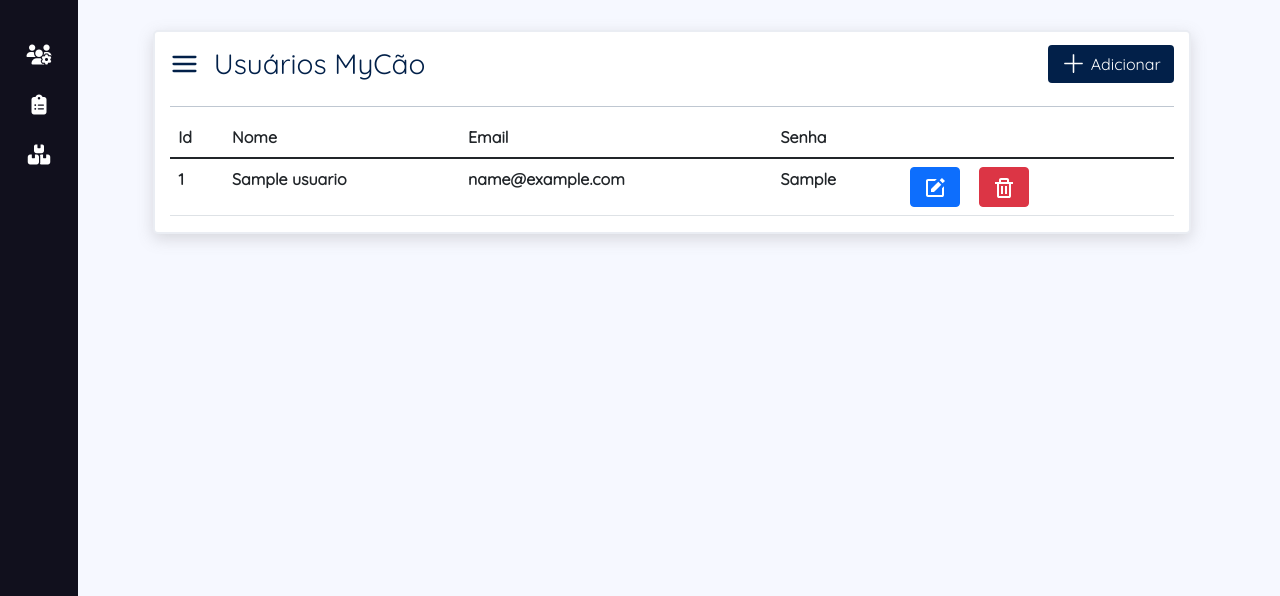
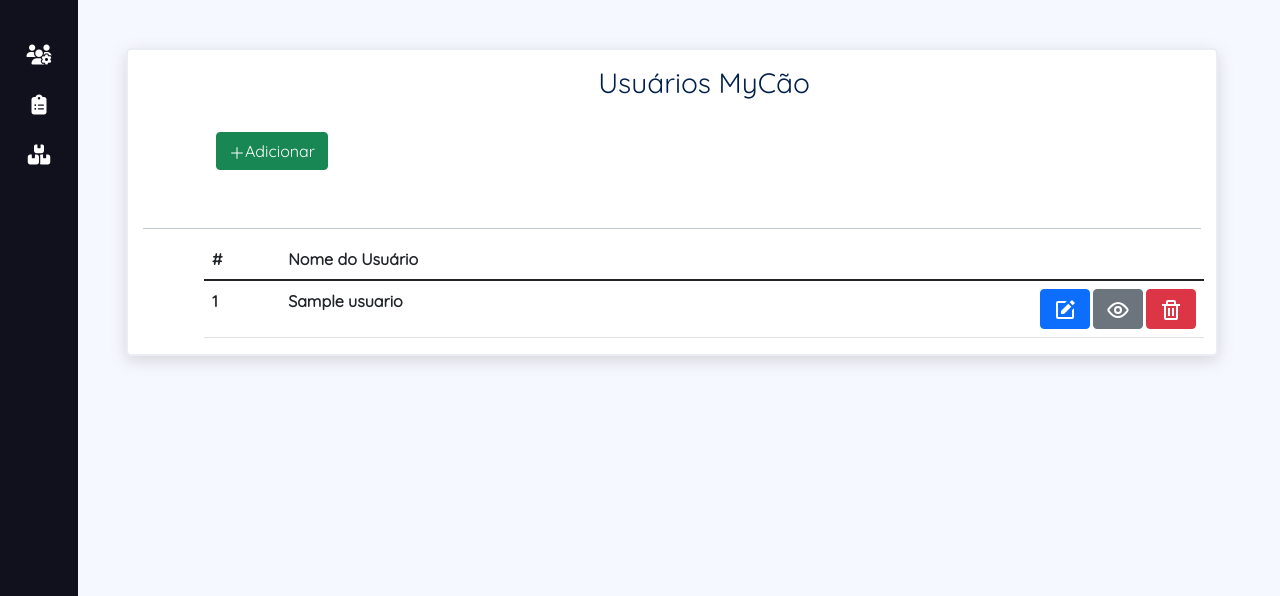
Before and after one commit to Maycdouglas/Trainee2021.2, a PHP site: page /usuarios in a window 1280 px wide. Shown: the part 60-656 px from the top of the page. Run offline with PHP 8.4, Linux system fonts and the light colour scheme; the visitor is signed in with stand-in values (Sample User, id 1); tables that the repository leaves empty or names only in its code hold one stand-in row (values such as "Sample post"); some libraries are stand-ins or nearby versions.

Commit message:
Padroniza a página de usuarios ADM quase por completo

```diff
--- a/mycaopetshop/app/views/admin/usuarios.view.php
+++ b/mycaopetshop/app/views/admin/usuarios.view.php
@@ -26,6 +26,7 @@ para a index.php.*/
     <script src="https://kit.fontawesome.com/c11bde093d.js" crossorigin="anonymous"></script>
     <link href='https://unpkg.com/boxicons@2.0.7/css/boxicons.min.css' rel='stylesheet'>
     <link rel="stylesheet" href="../../public/css/usuarios.css">
+    <link rel="stylesheet" href="../../public/css/view-adm-produtos.css">
     <link rel="stylesheet" href="../../public/css/sidebar-adm.css">
     <link href="https://fonts.googleapis.com/css2?family=Quicksand&display=swap" rel="stylesheet">
     <title>Admin - Usuários</title>
@@ -106,68 +107,86 @@ para a index.php.*/
 
     <main class="container principal">
 
-        <div class="main mx-auto px-auto">
+    <div class="product-table">
 
+<div class="container">
 
-            <!--Início do título da tabela-->
-            <div class="header-container">
-                <div class="title-section">
-                    <img src="../../public/assets/options.svg" alt="Options">
-                    <h3>Usuários MyCão</h3>
+    <h3 class="text-center">Usuários MyCão</h3>
+
+    <!--Espaço da barra de Pesquisa-->
+        <div class="container-fluid bottom-add d-flex justify-content-end">
+            <!--Espaço do botão de Adicionar Produto-->
+            <!-- <div class="d-grid gap-2 d-md-flex justify-content-md-end"> -->
+
+            <!-- Button modal adicionar produto-->
+            <button type="button" class="btn btn-success btn-adicionar mb-5" data-bs-toggle="modal" data-bs-target="#adicionar-modal">
+                <img alt="Adicionar" src="../../public/assets/plus-icon.svg">Adicionar
+            </button>
+
+            <!-- </div> -->
+            <!--Fim do espaço para o acréscimo de novos produtos-->
         </div>
-
-                <!--Botão do modal de Adicionar-->
-                <button class="btn btn-outline btn-principal" type="submit" data-bs-toggle="modal" data-bs-target="#adicionar-modal"><img src="../../public/assets/plus-icon.svg" alt="plus">Adicionar</button>
-                <!--Fim do botão adicionar-->
-
 </div>
-            <!--Fim do título da tabela-->
-
+<!--Fim do espaço da barra de Pesquisa-->
 
 <hr>
 
 
-            <!--Início da tabela-->
-            <div class="tabela">
-                <table class="table table-hover">
+<!--Tabela de Gerenciamento dos Produtos-->
+<div class="container">
+    <table class="table table-hover justify-content-center align-items-center">
 
         <thead>
             <tr>
-                            <th scope="col">Id</th>
-                            <th scope="col">Nome</th>
-                            <th scope="col" class="email">Email</th>
-                            <th scope="col" class="senha">Senha</th>
+                <th scope="col">#</th>
+                <th scope="col"><b>Nome do Usuário</b></th>
+                <th></th>
             </tr>
         </thead>
 
 
+
         <tbody>
+
+            <!--Início da parte que será cópia para as outras-->
+
+            <!--Continuação da Tabela apenas para visualização-->
             <?php foreach ($usuarios as $usuario) : ?>
+                <tr class="container">
+                    <th scope="row justify-content-center align-items-center"><?= $usuario->id ?></th>
+                    <td class="justify-content-start name-itens-table"><?= $usuario->nome ?></td>
+                    <div class="d-grid gap-2 d-md-block">
+                        <td class="d-flex justify-content-end colum-bottons-table">
 
-                            <tr>
-                                <th scope="row"><?= $usuario->id ?></th>
-                                <td><?= $usuario->nome ?></td>
-                                <td class="email"><?= $usuario->email ?></td>
-                                <td class="senha"><?= $usuario->senha ?></td>
-                                <td class="td-button">
-                                    <div class="botoes">
+                            <!-- Button modal editar usuario -->
+                            <button type="button" class="btn btn-primary bottom-options" data-bs-toggle="modal" data-bs-target="#editar-modal-<?= $usuario->id ?>">
+                                <img alt="Editar" src="../../public/assets/bx_bxs-edit.svg">
+                            </button>
 
-                                        <!--Botões dos Modais (Editar, Excluir e Detalhes)-->
-                                        <button class="btn btn-primary" data-bs-toggle="modal" data-bs-target="#editar-modal-<?= $usuario->id ?>"><img src="../../public/assets/bx_bxs-edit.svg" alt="Editar"></button>
-                                        <button class="btn btn-danger" data-bs-toggle="modal" data-bs-target="#excluir-modal-<?= $usuario->id ?>"><img src="../../public/assets/bx_bx-trash.svg" alt="Excluir"></button>
-                                        <button class="btn btn-success detalhes" data-bs-toggle="modal" data-bs-target="#detalhes-modal-<?= $usuario->id ?>"><img src="../../public/assets/akar-icons_eye.svg" alt="Detalhes"></button>
-                                        <!--Fim dos botões dos modais-->
+                            <!-- Button modal visualizar usuario -->
+                            <button type="button" class="btn btn-secondary bottom-options" data-bs-toggle="modal" data-bs-target="#detalhes-modal-<?= $usuario->id ?>">
+                                <img alt="Visualizar" src="../../public/assets/akar-icons_eye.svg">
+                            </button>
+
+                            <!-- Button modal exclui usuario-->
+                            <button type="button" class="btn btn-danger bottom-options" data-bs-toggle="modal" data-bs-target="#excluir-modal-<?= $usuario->id ?>">
+                                <img alt="Excluir" src="../../public/assets/bx_bx-trash.svg">
+                            </button>
+                        </td>
 
                     </div>
-                                </td>
                 </tr>
 
             <?php endforeach; ?>
+
+
+
         </tbody>
-
     </table>
 </div>
-            <!--Fim da tabela usuarios-->
+<!--Fim da Tabela de Produtos-->
+
+</div>
 
 
 
--- a/mycaopetshop/public/css/usuarios.css
+++ b/mycaopetshop/public/css/usuarios.css
@@ -28,7 +28,9 @@ h3 {
     font-weight: bold;
 }
 
-
+.bar-search {
+    text-align: right !important;
+}
 
 .main {
     margin-top: 30px;
```
Lines whose indentation alone changed are shown as unchanged.
